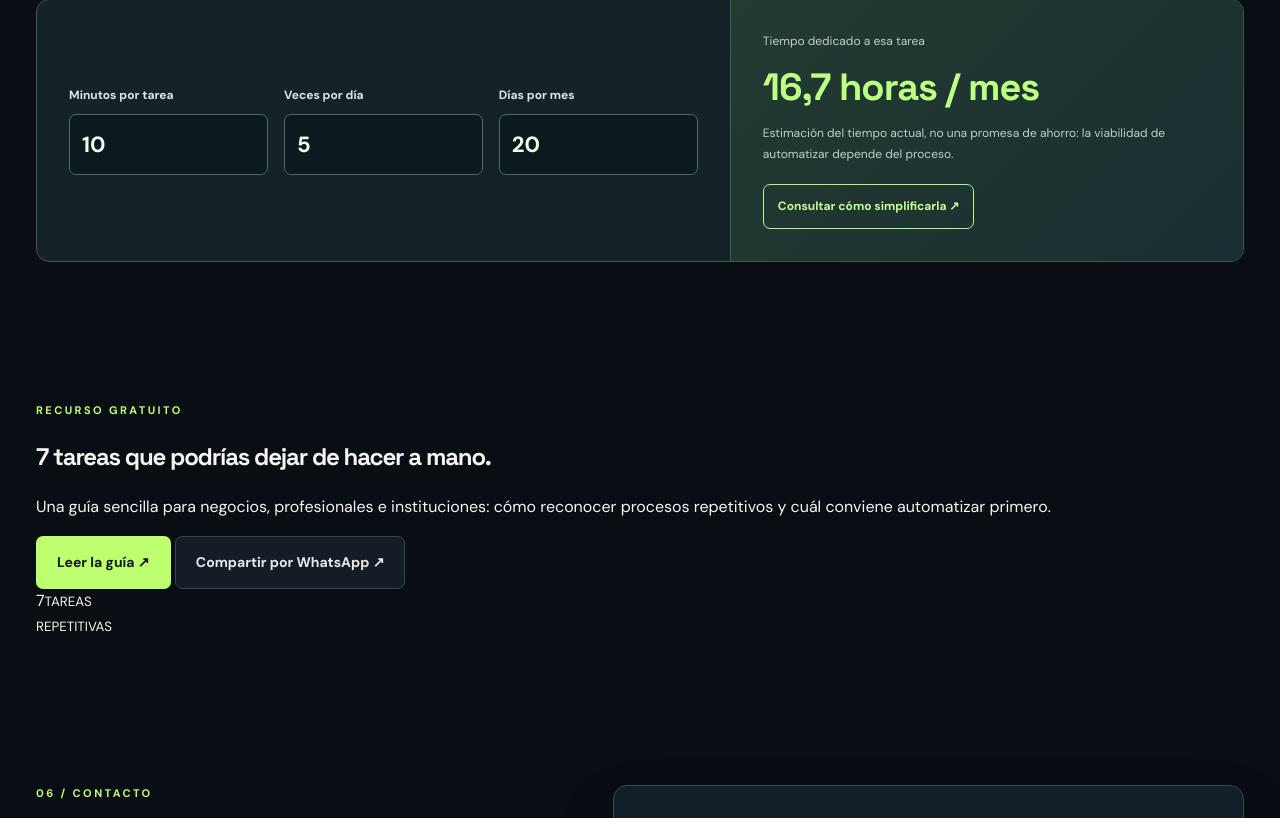
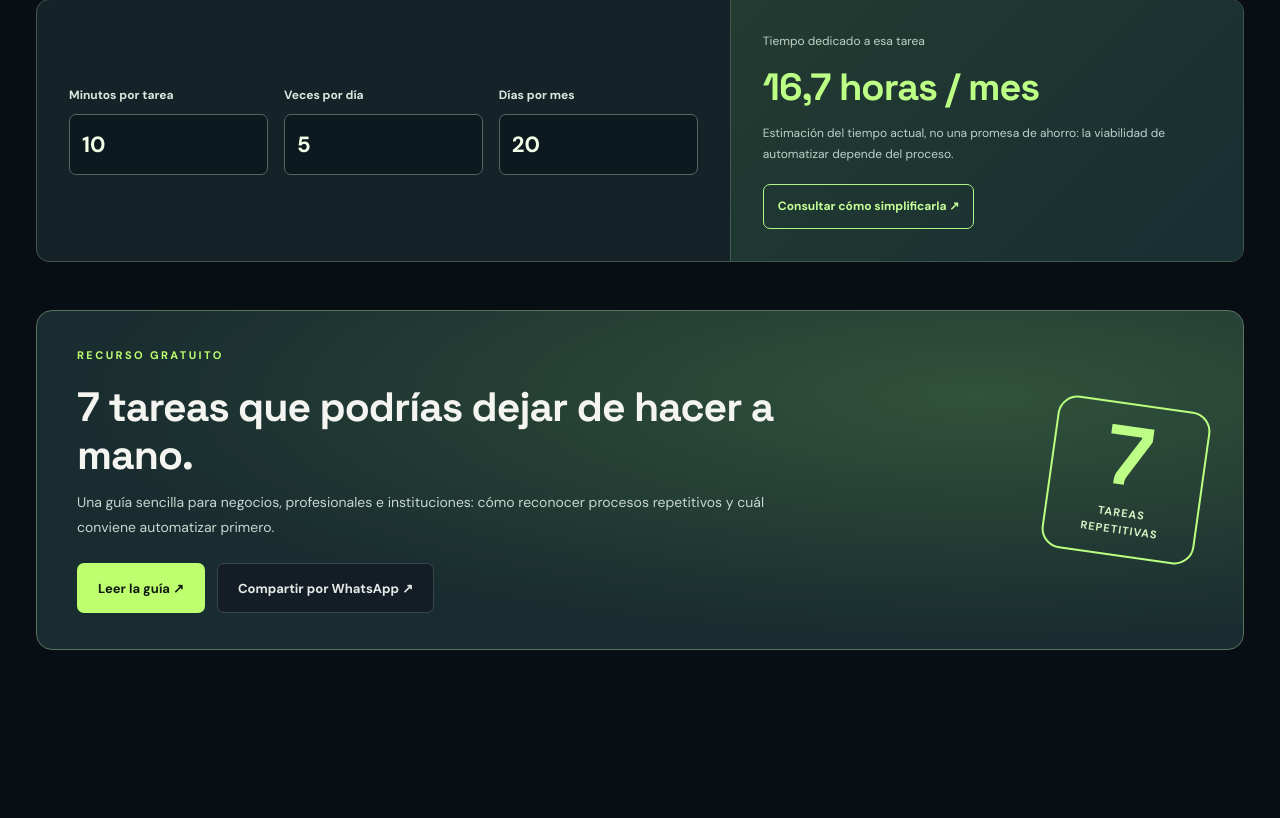
Before and after one commit to apdocentepba-hub/fluynova-web, a FastAPI app: page / in a window 1280 px wide; the page is wider, and only the part inside the window is pictured. Shown: the part 4840-5658 px from the top of that part. Run offline with FastAPI, Linux system fonts and the light colour scheme.

Commit message:
Diseñar llamada promocional gratuita y botón para compartir

```diff
--- a/static/styles.css
+++ b/static/styles.css
@@ -70,3 +70,16 @@
 
 /* Ocultar controles de reintento mientras no corresponden. */
 [hidden]{display:none!important}
+
+/* Recurso compartible para primera campaña orgánica */
+.promo-section{padding-top:20px;padding-bottom:65px}
+.promo-panel{display:flex;align-items:center;justify-content:space-between;gap:35px;background:radial-gradient(ellipse at 78% 25%,#31523b,#192c2f 68%);border:1px solid #59735e;border-radius:16px;padding:36px 40px}
+.promo-copy{max-width:720px}
+.promo-copy h2{font:700 clamp(27px,4vw,41px)/1.18 "Space Grotesk",sans-serif;letter-spacing:-1px;margin:10px 0}
+.promo-copy p{font-size:14px;line-height:1.85;color:#c7d7d0;margin:0 0 22px}
+.promo-actions{display:flex;flex-wrap:wrap;gap:12px}
+.promo-actions .btn{font:700 13px "DM Sans",sans-serif;cursor:pointer;text-align:center}
+.promo-stamp{width:154px;height:154px;border:2px solid #baff80;border-radius:20px;flex-shrink:0;display:flex;flex-direction:column;align-items:center;justify-content:center;transform:rotate(8deg)}
+.promo-stamp span{color:#bdff86;font:700 84px/.85 "Space Grotesk",sans-serif}
+.promo-stamp small{font-weight:800;font-size:11px;letter-spacing:1px;text-align:center;color:#d4f1c4;margin-top:13px}
+@media(max-width:740px){.promo-panel{padding:28px 23px;gap:20px}.promo-stamp{display:none}.promo-actions{flex-direction:column}.promo-actions .btn{width:100%}}
```
